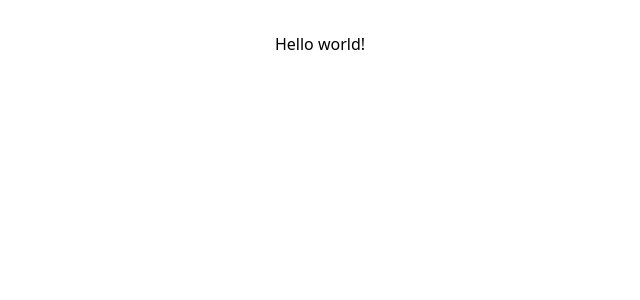
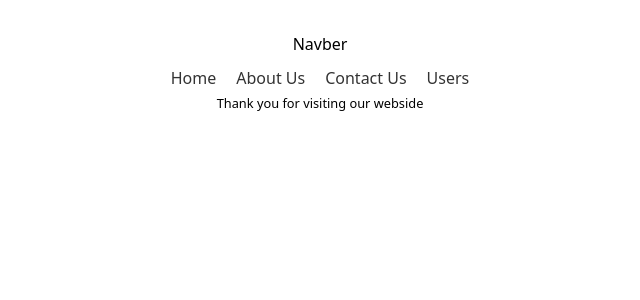
Before and after one commit to BoRaT-7/React-router-Introduction, a React (Vite) app in the folder react-router-tailwind/: page / in a window 1280 px wide. Shown: the top 300 px of the page, without its empty margins (320-960 px from the left). Built offline with nearby package versions, Linux system fonts and the light colour scheme.

Commit message:
commit-2

```diff
--- /dev/null
+++ b/react-router-tailwind/src/Component/About us/About_us.jsx
@@ -0,0 +1,10 @@
+const About_us = () => {
+    return (
+        <div>
+            <h2>About us </h2>
+            <p>Everything you want to know</p>
+        </div>
+    );
+};
+
+export default About_us;
--- /dev/null
+++ b/react-router-tailwind/src/Component/Contact/Contact.jsx
@@ -0,0 +1,10 @@
+const Contact = () => {
+    return (
+        <div>
+            <h2>Contact Us </h2>
+            <p>We are one call away</p>
+        </div>
+    );
+};
+
+export default Contact;
--- /dev/null
+++ b/react-router-tailwind/src/Component/Footer/Footer.jsx
@@ -0,0 +1,11 @@
+
+
+const Footer = () => {
+    return (
+        <div>
+           <p><small>Thank you for visiting our webside </small></p>
+        </div>
+    );
+};
+
+export default Footer;
--- /dev/null
+++ b/react-router-tailwind/src/Component/Header/Header.css
@@ -0,0 +1,16 @@
+nav {
+  display: flex;       /* Flexbox enable */
+  gap: 20px;           /* space between links */
+  margin-top: 10px;
+  justify-content: center;  /* optional, spacing from heading */
+}
+
+nav a {
+  text-decoration: none; /* remove underline */
+  color: #333;           /* link color */
+  font-weight: 500;      /* optional */
+}
+
+nav a:hover {
+  color: #0077ff;        /* optional hover effect */
+}
--- /dev/null
+++ b/react-router-tailwind/src/Component/Header/Header.jsx
@@ -0,0 +1,17 @@
+import { Link } from "react-router-dom";
+import './Header.css';
+const Header = () => {
+    return (
+        <div>
+            <h2>Navber</h2>
+            <nav  >
+               <Link to="/">Home</Link>
+               <Link to="/about">About Us</Link>
+               <Link to="/contact">Contact Us</Link>
+               <Link to="/users">Users</Link>
+            </nav>
+        </div>
+    );
+};
+
+export default Header;
--- /dev/null
+++ b/react-router-tailwind/src/Component/Home/Home.jsx
@@ -0,0 +1,14 @@
+import { Outlet } from "react-router-dom";
+import Header from "../Header/Header";
+import Footer from "../Footer/Footer";
+const Home = () => {
+    return (
+        <div>
+            <Header></Header>
+            <Outlet></Outlet>
+          <Footer></Footer>
+        </div>
+    );
+};
+
+export default Home;
--- /dev/null
+++ b/react-router-tailwind/src/Component/Users/Users.jsx
@@ -0,0 +1,11 @@
+
+
+const Users = () => {
+    return (
+        <div>
+            <h2>This is our users </h2>
+        </div>
+    );
+};
+
+export default Users;
```
Also changed, not shown: react-router-tailwind/src/main.jsx (+20 -9 lines).
